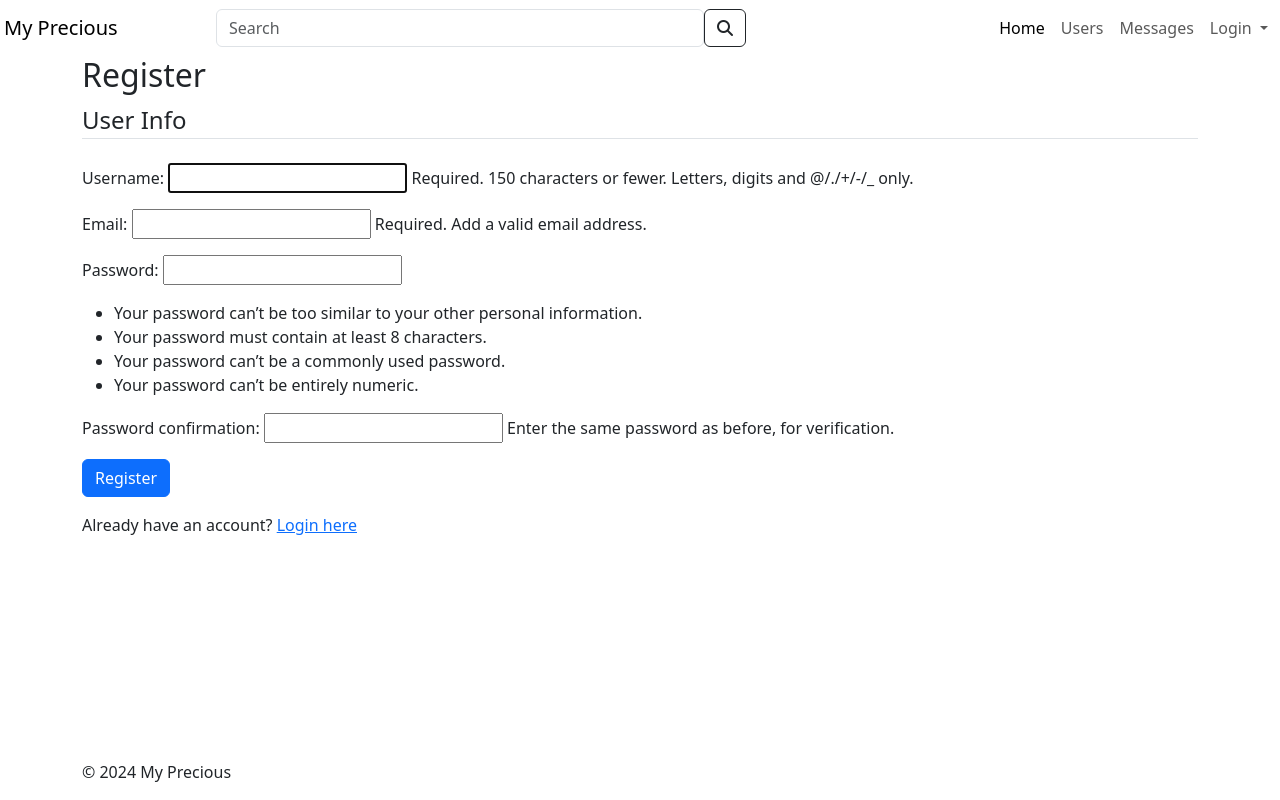
After one commit to Tomosius/My_Precious, a Django app: page /users/user_register/ in a window 1280 px wide. The commit adds this page. Run offline with Django 5.2, Linux system fonts and the light colour scheme; some libraries are stand-ins or nearby versions.

```diff
--- a/templates/base_template.html
+++ b/templates/base_template.html
@@ -11,7 +11,7 @@
     <link rel="stylesheet" href="{% static 'assets/css/styles.css' %}">
 
 </head>
-<body class="d-flex flex-column min-vh-100 col-8">
+<body class="d-flex flex-column min-vh-100">
 
 
     <header class="mb-auto fixed-top">
@@ -62,8 +62,7 @@
                                            href="#">My Posts</a></li>
                                     <li><hr class="dropdown-divider"></li>
                                     <li><a class="dropdown-item"
-                                           href="
-{% url 'users:user_logout' %}">Log
+                                           href="{% url 'users:user_logout' %}">Log
                                         Out</a></li>
                                 </ul>
                             {% else %}
@@ -75,7 +74,7 @@
                                            href="{% url 'users:user_login' %}">Login</a></li>
                                     <li><hr class="dropdown-divider"></li>
                                     <li><a class="dropdown-item"
-                                           href="#">Create an
+                                           href="{% url 'users:user_register' %}">Create an
                                         Account</a></li>
                                 </ul>
                             {% endif %}
@@ -104,7 +103,7 @@
     {% endblock %}
     </main>
 
-    <footer class="mt-auto fixed-bottom">
+    <footer class="mt-auto bottom">
         <!-- Footer and all bottom components are here -->
 
         <!-- Footer for small screens-->
@@ -112,24 +111,31 @@
             <div class="container">
                 <div class="row justify-content-center">
                     <div class="col-2">
-                        <a href="#" class="btn btn-link"><i class="fas
-                        fa-house" aria-hidden="true"></i></a>
+                        <a href="#" class="btn btn-link"><i class="fas fa-house" aria-hidden="true"></i></a>
                     </div>
                     <div class="col-2">
-                        <a href="#" class="btn btn-link"><i class="fas
-                        fa-envelope" aria-hidden="true"></i></a>
+                        <a href="#" class="btn btn-link"><i class="fas fa-envelope" aria-hidden="true"></i></a>
                     </div>
+                    <div class="col-2 dropup-center dropup">
+                      <button class="btn dropdown-toggle" type="button" data-bs-toggle="dropdown" aria-expanded="false">
+                        <i class="far fa-user" aria-hidden="true"></i>
+                      </button>
+                      <ul class="dropdown-menu">
+                        <li><a class="dropdown-item" href="#">Action</a></li>
+                        <li><a class="dropdown-item" href="#">Action two</a></li>
+                        <li><a class="dropdown-item" href="{% url 'users:user_logout' %}">Log
+                            Out</a></li>
+                      </ul>
+                    </div>
+
+
                     <div class="col-2">
-                        <a href="#" class="btn btn-link"><i class="far
-                        fa-user" aria-hidden="true"></i></a>
-                    </div>
-                    <div class="col-2">
-                        <a href="#" class="btn btn-link"><i class="far
-                        fa-question-circle" aria-hidden="true"></i></a>
+                        <a href="#" class="btn btn-link"><i class="far fa-question-circle" aria-hidden="true"></i></a>
                     </div>
                 </div>
             </div>
         </div>
+
 
         <!-- Footer for large screens -->
         <div class="d-none d-sm-block">
--- /dev/null
+++ b/users/forms.py
@@ -0,0 +1,20 @@
+from django import forms
+from django.contrib.auth.forms import UserCreationForm
+from django.contrib.auth.models import User
+
+
+
+class UserRegisterForm(UserCreationForm):
+    email = forms.EmailField(required=True,
+                             help_text='Required. Add a valid email address.')
+
+    class Meta:
+        model = User
+        fields = ('username', 'email', 'password1', 'password2')
+
+    def save(self, commit=True):
+        user = super(UserRegisterForm, self).save(commit=False)
+        user.email = self.cleaned_data["email"]
+        if commit:
+            user.save()
+        return user
--- /dev/null
+++ b/users/templates/user_register.html
@@ -0,0 +1,19 @@
+{% extends "base_template.html" %}  <!-- Extend your base template -->
+{% block content %}
+<div class="container">
+    <h2>Register</h2>
+    <form method="post" enctype="multipart/form-data">
+        {% csrf_token %}  <!-- CSRF token is required for form submission -->
+        <fieldset class="form-group">
+            <legend class="border-bottom mb-4">User Info</legend>
+            {{ user_form.as_p }}  <!-- Render user form fields -->
+        </fieldset>
+            <button type="submit" class="btn btn-primary">Register</button>
+
+    </form>
+    <div class="mt-3">
+        Already have an account? <a href="{% url 'users:user_login' %}">Login
+        here</a>
+    </div>
+</div>
+{% endblock %}
--- a/users/urls.py
+++ b/users/urls.py
@@ -8,4 +8,5 @@ app_name = 'users'
 urlpatterns = [
     path('user_login/', views.user_login, name='user_login'),
     path('user_logout/', views.user_logout, name='user_logout'),
+    path('user_register/', views.user_register, name='user_register'),
 ]
--- a/users/views.py
+++ b/users/views.py
@@ -3,7 +3,7 @@ from django.contrib.auth.decorators import login_required
 
 from django.contrib import messages
 from django.shortcuts import render, redirect
-
+from .forms import UserRegisterForm
 
 # User Login
 def user_login(request):
@@ -27,3 +27,15 @@ def user_logout(request):
     logout(request)
     messages.info(request, 'You have been logged out.')
     return redirect('home')
+
+
+def user_register(request):
+    if request.method == 'POST':
+        user_form = UserRegisterForm(request.POST)
+        if user_form.is_valid():
+            user = user_form.save()  # UserProfile will be created by the signal
+            messages.success(request, 'Account created successfully.')
+            return redirect('users:user_login')
+    else:
+        user_form = UserRegisterForm()
+    return render(request, 'user_register.html', {'user_form': user_form})
```
Also changed, not shown: users/models.py (+4 -6 lines).
